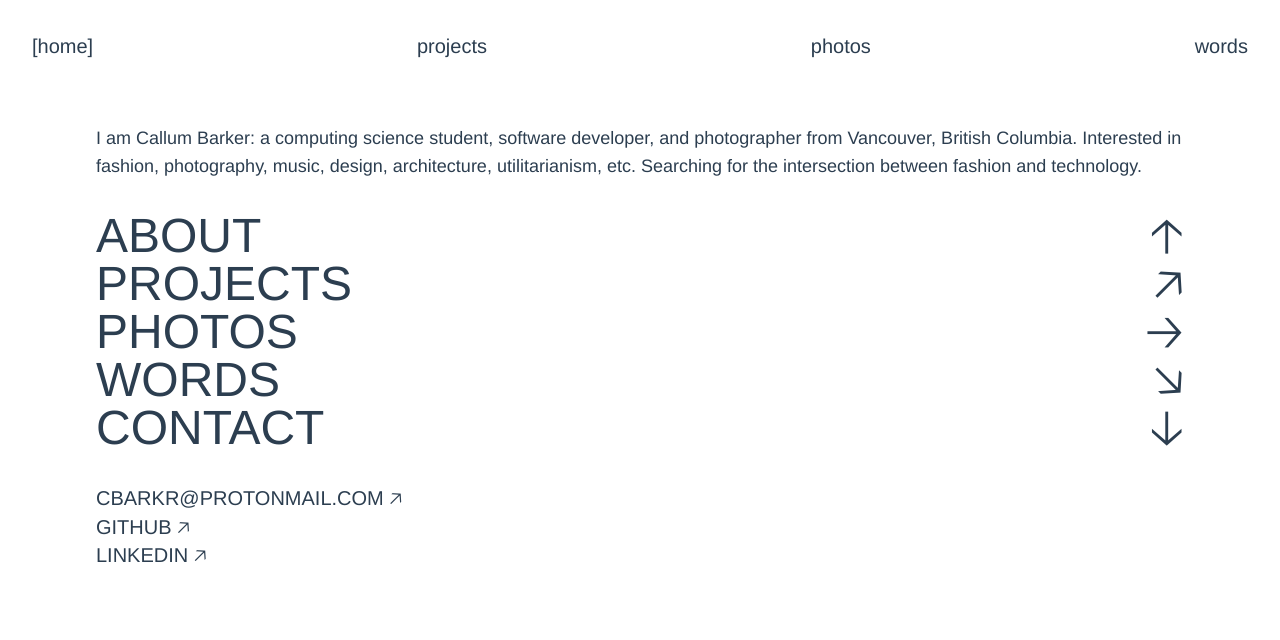
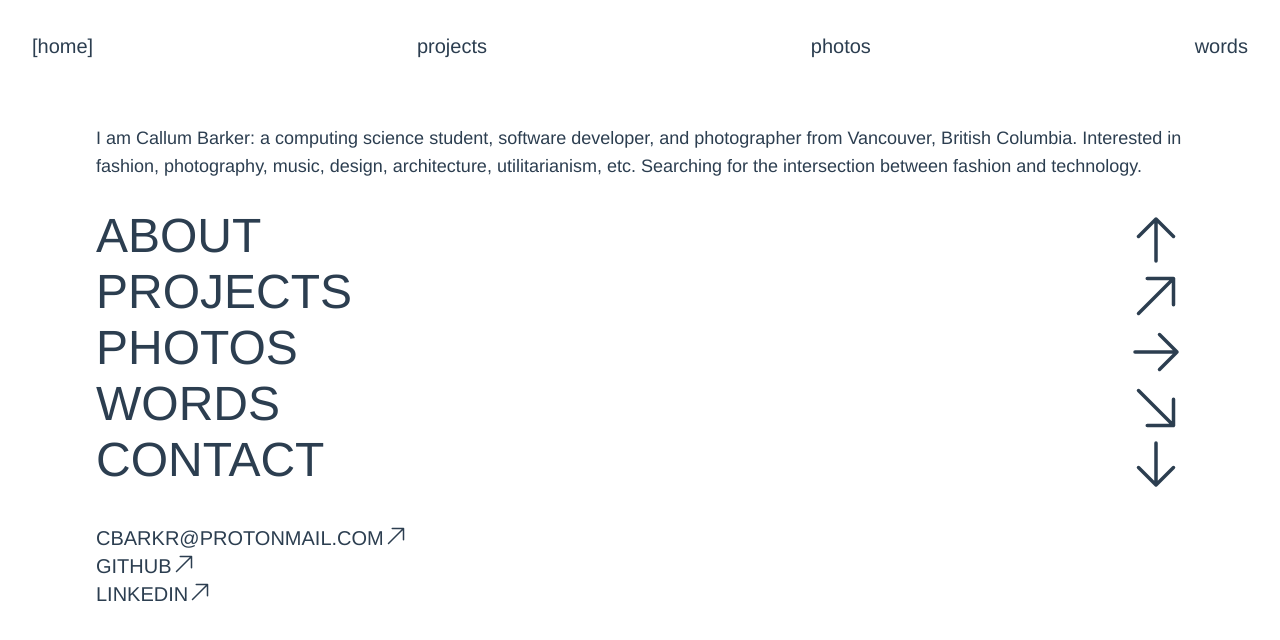
Before and after one commit to cbarkr/portfolio, a Vue app: page / in a window 1280 px wide. Shown: the top 640 px of the page. Built offline with nearby package versions, Linux system fonts and the light colour scheme.

Commit message:
use svg icons from heroicons

```diff
--- a/src/pages/Home.vue
+++ b/src/pages/Home.vue
@@ -4,23 +4,26 @@
 
 <template>
   <div class="sm:px-16">
-    <!-- Who -->
-    <!-- <div class="flex justify-center text-5xl md:text-6xl lg:text-7xl xl:text-8xl 2xl:text-9xl">CALLUM BARKER</div>  -->
-
     <!-- Bio -->
     <div class="flex justify-center text-lg sm:flex sm:flex-row lg:text-xl xl:text-2xl py-8">{{ about.bio }}</div>
 
     <!-- About header -->
     <div class="flex flex-row justify-between">
       <div class="text-4xl md:text-5xl lg:text-6xl xl:text-7xl 2xl:text-8xl">ABOUT</div>
-      <div class="text-4xl md:text-5xl lg:text-6xl xl:text-7xl 2xl:text-8xl">&#129121;</div>
+      <!-- Arrow up -->
+      <svg xmlns="http://www.w3.org/2000/svg" fill="none" viewBox="0 0 24 24" stroke-width="1.5" stroke="currentColor" class="w-10 h-10 sm:w-12 sm:h-12 md:w-14 md:h-14 lg:w-16 lg:h-16 xl:w-18 xl:h-18">
+        <path stroke-linecap="round" stroke-linejoin="round" d="M4.5 10.5L12 3m0 0l7.5 7.5M12 3v18" />
+      </svg>
     </div>
 
     <!-- Project header -->
     <router-link to="/projects">
       <div class="flex flex-row justify-between">
         <div class="text-4xl md:text-5xl lg:text-6xl xl:text-7xl 2xl:text-8xl">PROJECTS</div>
-        <div class="text-4xl md:text-5xl lg:text-6xl xl:text-7xl 2xl:text-8xl">&#129125;</div>
+        <!-- Arrow up right -->
+        <svg xmlns="http://www.w3.org/2000/svg" fill="none" viewBox="0 0 24 24" stroke-width="1.5" stroke="currentColor" class="w-10 h-10 sm:w-12 sm:h-12 md:w-14 md:h-14 lg:w-16 lg:h-16 xl:w-18 xl:h-18">
+          <path stroke-linecap="round" stroke-linejoin="round" d="M4.5 19.5l15-15m0 0H8.25m11.25 0v11.25" />
+        </svg>
       </div>
     </router-link>
 
@@ -28,7 +31,10 @@
     <router-link to="/photos">
       <div class="flex flex-row justify-between">
         <div class="text-4xl md:text-5xl lg:text-6xl xl:text-7xl 2xl:text-8xl">PHOTOS</div>
-        <div class="text-4xl md:text-5xl lg:text-6xl xl:text-7xl 2xl:text-8xl">&#129122;</div>
+        <!-- Arrow right -->
+        <svg xmlns="http://www.w3.org/2000/svg" fill="none" viewBox="0 0 24 24" stroke-width="1.5" stroke="currentColor" class="w-10 h-10 sm:w-12 sm:h-12 md:w-14 md:h-14 lg:w-16 lg:h-16 xl:w-18 xl:h-18">
+          <path stroke-linecap="round" stroke-linejoin="round" d="M13.5 4.5L21 12m0 0l-7.5 7.5M21 12H3" />
+        </svg>
       </div>
     </router-link>
 
@@ -36,22 +42,31 @@
     <router-link to="/words">
       <div class="flex flex-row justify-between">
         <div class="text-4xl md:text-5xl lg:text-6xl xl:text-7xl 2xl:text-8xl">WORDS</div>
-        <div class="text-4xl md:text-5xl lg:text-6xl xl:text-7xl 2xl:text-8xl">&#129126;</div>
+        <!-- Arrow down right -->
+        <svg xmlns="http://www.w3.org/2000/svg" fill="none" viewBox="0 0 24 24" stroke-width="1.5" stroke="currentColor" class="w-10 h-10 sm:w-12 sm:h-12 md:w-14 md:h-14 lg:w-16 lg:h-16 xl:w-18 xl:h-18">
+          <path stroke-linecap="round" stroke-linejoin="round" d="M4.5 4.5l15 15m0 0V8.25m0 11.25H8.25" />
+        </svg>
       </div>
     </router-link>
 
     <!-- Contact header -->
     <div class="flex flex-row justify-between">
       <div class="text-4xl md:text-5xl lg:text-6xl xl:text-7xl 2xl:text-8xl">CONTACT</div>
-      <div class="text-4xl md:text-5xl lg:text-6xl xl:text-7xl 2xl:text-8xl">&#129123;</div>
+      <!-- Arrow down -->
+      <svg xmlns="http://www.w3.org/2000/svg" fill="none" viewBox="0 0 24 24" stroke-width="1.5" stroke="currentColor" class="w-10 h-10 sm:w-12 sm:h-12 md:w-14 md:h-14 lg:w-16 lg:h-16 xl:w-18 xl:h-18">
+        <path stroke-linecap="round" stroke-linejoin="round" d="M19.5 13.5L12 21m0 0l-7.5-7.5M12 21V3" />
+      </svg>
     </div>
 
     <!-- Contact -->
     <div class="w-full py-8">
       <div v-for="item in about.links">
-        <a :href="item.link" class="text-l md:text-xl" target="_blank" rel="noopener noreferrer">
+        <a :href="item.link" class="flex flex-row text-l md:text-xl" target="_blank" rel="noopener noreferrer">
           {{ item.text }}
-          &#129125;
+          <!-- Arrow up right -->
+          <svg xmlns="http://www.w3.org/2000/svg" fill="none" viewBox="0 0 24 24" stroke-width="1.5" stroke="currentColor" class="w-6 h-6">
+            <path stroke-linecap="round" stroke-linejoin="round" d="M4.5 19.5l15-15m0 0H8.25m11.25 0v11.25" />
+          </svg>
         </a>
       </div>
     </div>
--- a/src/pages/Projects.vue
+++ b/src/pages/Projects.vue
@@ -2,7 +2,13 @@
   <div class="flex flex-col sm:flex-row">
     <!-- Contents -->
     <div class="flex flex-col flex-wrap basis-1/2 mx-4">
-      <h1 class="text-2xl md:text-4xl lg:text-5xl xl:text-6xl 2xl:text-7xl mb-8">CONTENTS &#129123;</h1>
+      <h1 class="flex flex-row text-2xl md:text-4xl lg:text-5xl xl:text-6xl 2xl:text-7xl mb-8">
+        CONTENTS
+        <!-- Arrow down -->
+        <svg xmlns="http://www.w3.org/2000/svg" fill="none" viewBox="0 0 24 24" stroke-width="1.5" stroke="currentColor" class="w-6 h-6 sm:w-8 sm:h-8 md:w-10 md:h-10 lg:w-12 lg:h-12 xl:w-14 xl:h-14">
+          <path stroke-linecap="round" stroke-linejoin="round" d="M19.5 13.5L12 21m0 0l-7.5-7.5M12 21V3" />
+        </svg>
+      </h1>
       <div v-for="(c, index) in content" @mouseover="handleContent(index)" @click="handleContent(index)" class="text-l md:text-xl hover:cursor-crosshair hover:underline">
         {{ c.name }}
         <hr class="my-2"/>
@@ -11,11 +17,20 @@
 
     <!-- Content -->
     <div class="py-8 sm:py-0 flex flex-col flex-wrap basis-1/2 mx-4">
-      <h1 class="sm:flex sm:justify-end text-2xl md:text-4xl lg:text-5xl xl:text-6xl 2xl:text-7xl mb-8">&#129123; CONTENT</h1>
+      <h1 class="flex flex-row sm:flex sm:justify-end text-2xl md:text-4xl lg:text-5xl xl:text-6xl 2xl:text-7xl mb-8">
+        <!-- Arrow down -->
+        <svg xmlns="http://www.w3.org/2000/svg" fill="none" viewBox="0 0 24 24" stroke-width="1.5" stroke="currentColor" class="w-6 h-6 sm:w-8 sm:h-8 md:w-10 md:h-10 lg:w-12 lg:h-12 xl:w-14 xl:h-14">
+          <path stroke-linecap="round" stroke-linejoin="round" d="M19.5 13.5L12 21m0 0l-7.5-7.5M12 21V3" />
+        </svg>
+        CONTENT
+      </h1>
       <div :id="currentContent.id" class="text-l md:text-xl mb-4">{{ currentContent.name }}</div>
-      <a :href="currentContent.link" class="text-l md:text-xl mb-4" target="_blank" rel="noopener noreferrer">
+      <a :href="currentContent.link" class="flex flex-row text-l md:text-xl mb-4" target="_blank" rel="noopener noreferrer">
         PROJECT REPO
-        &#129125;
+        <!-- Arrow up right -->
+        <svg xmlns="http://www.w3.org/2000/svg" fill="none" viewBox="0 0 24 24" stroke-width="1.5" stroke="currentColor" class="w-6 h-6">
+          <path stroke-linecap="round" stroke-linejoin="round" d="M4.5 19.5l15-15m0 0H8.25m11.25 0v11.25" />
+        </svg>
       </a>
       <div class="text-md lg:text-l xl:text-xl mb-4">{{ currentContent.description }}</div>
       <div class="mb-4">
```
